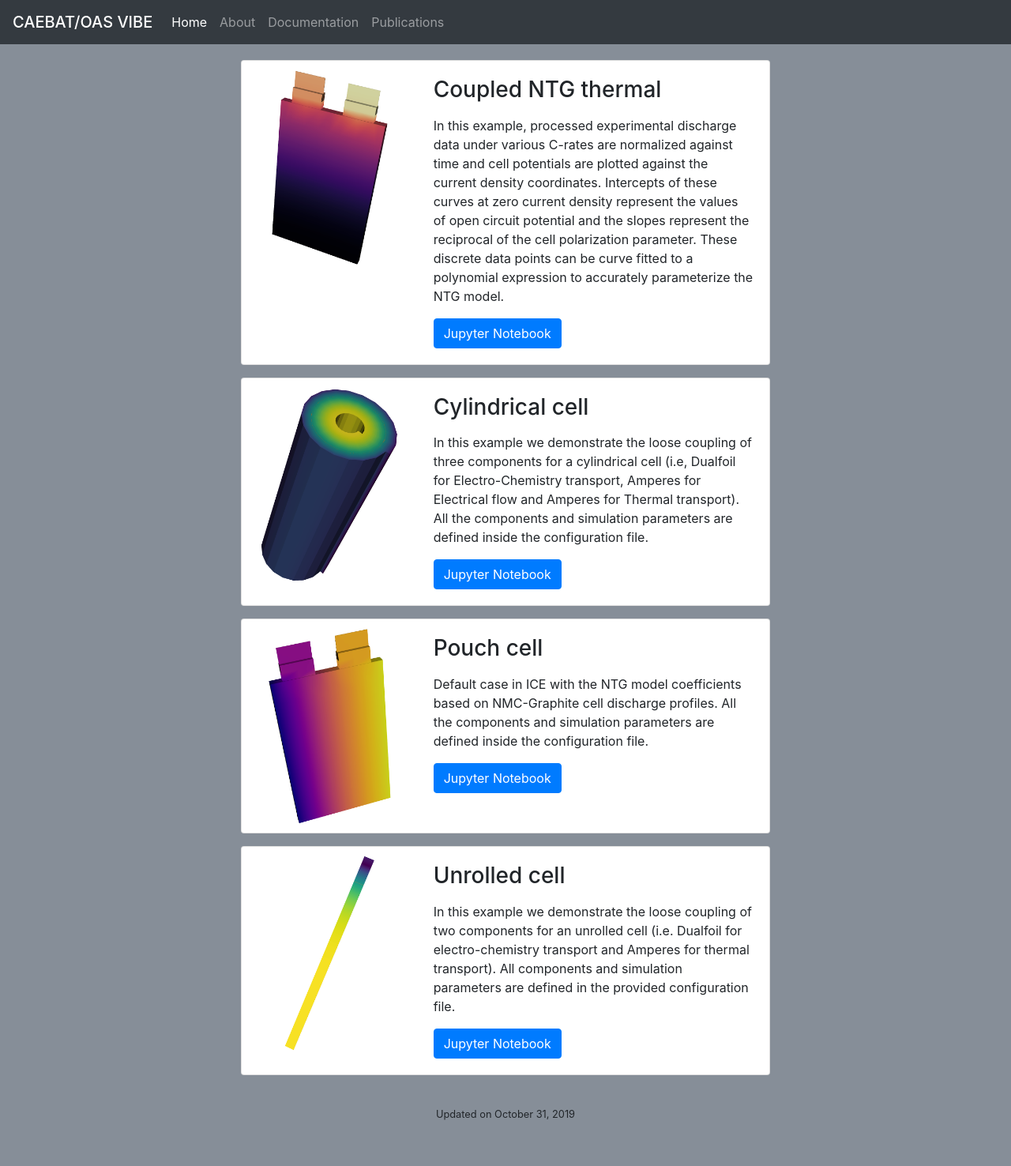
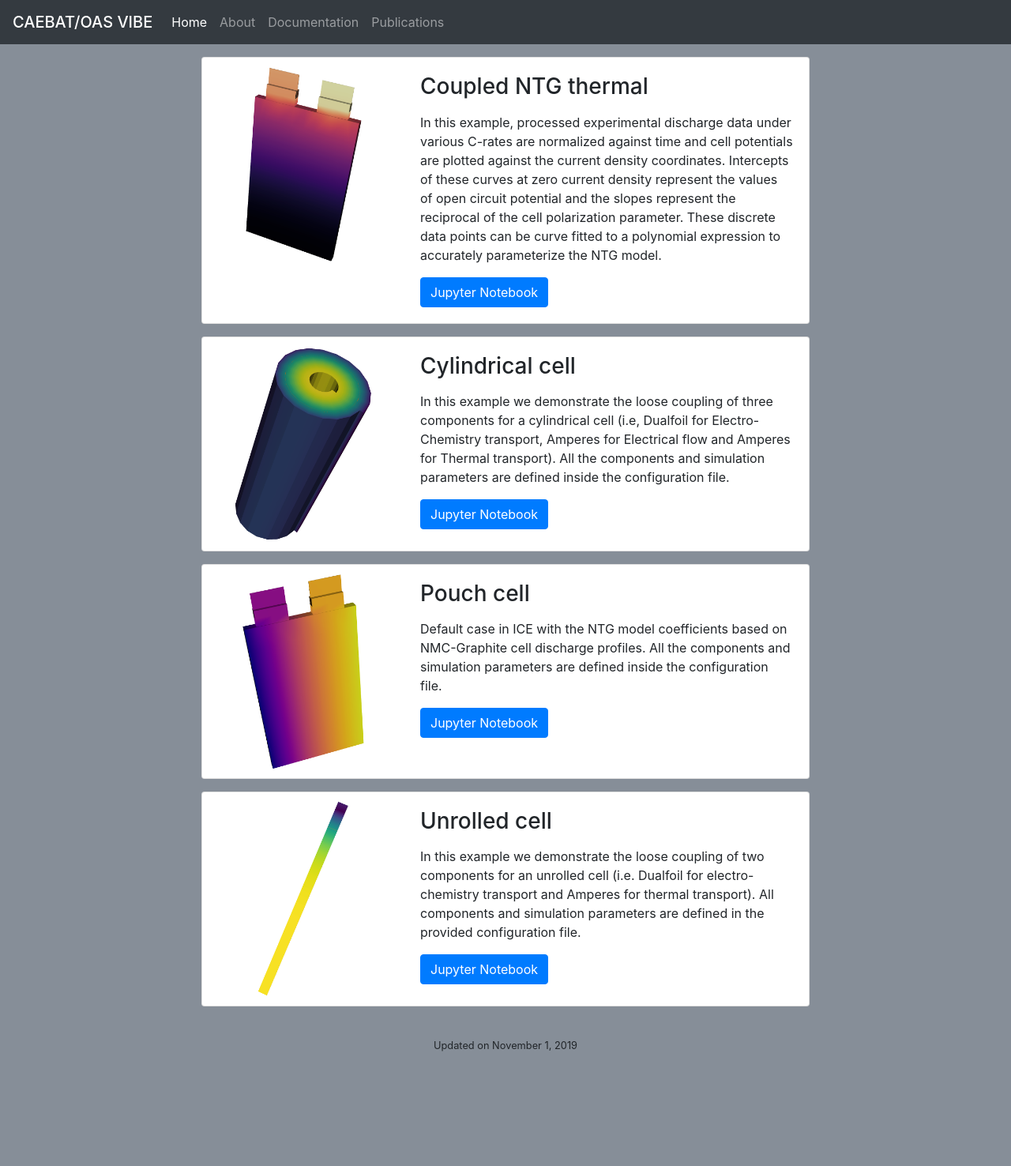
Before and after one commit to batterysim/vibe-website, a Jekyll site: the page built from index.html, in a window 1280 px wide. Shown: the whole page at 79% size. Built offline with Jekyll 4.4.1, drawn with Linux system fonts in a browser that asks for light colours; after the commit the page ends 1397 px from its top, so only the background shows below that.

Commit message:
Use Bootstrap responsive padding

```diff
--- a/_layouts/default.html
+++ b/_layouts/default.html
@@ -7,7 +7,7 @@
 
     {% include navigation.html %}
 
-    <div class="container" style="background-color: white">
+    <div class="container pt-3 pb-5 px-md-5" style="background-color: white; max-width: 800px">
       <div class="row">
         <div class="col">
           {{ content }}
--- a/assets/css/styles.css
+++ b/assets/css/styles.css
@@ -1,11 +1,5 @@
 body {
     background-color: rgb(134, 142, 152);
-}
-
-.container {
-    max-width: 700px;
-    padding-bottom: 40px;
-    padding-top: 20px;
 }
 
 .card-img {
@@ -20,8 +14,13 @@ body {
 
 @media (max-width: 480px) {
 
-    .container {
-        padding-bottom: 10px;
+    .card-img {
+        display: block;
+        margin-left: auto;
+        margin-right: auto;
+        margin-top: 10px;
+        max-height: 200px;
+        width: auto;
     }
 
 }
--- a/index.html
+++ b/index.html
@@ -10,7 +10,7 @@
 
     {% include navigation.html %}
 
-    <div class="container">
+    <div class="container mt-3 mb-5" style="max-width: 800px">
 
     {% for example in site.examples %}
       <div class="card mb-3">
@@ -32,7 +32,7 @@
      <div class="row">
        <div class="col">
           <br>
-          <p class="small text-center">Updated on October 31, 2019</p>
+          <p class="small text-center">Updated on November 1, 2019</p>
        </div>
      </div>
 
```
